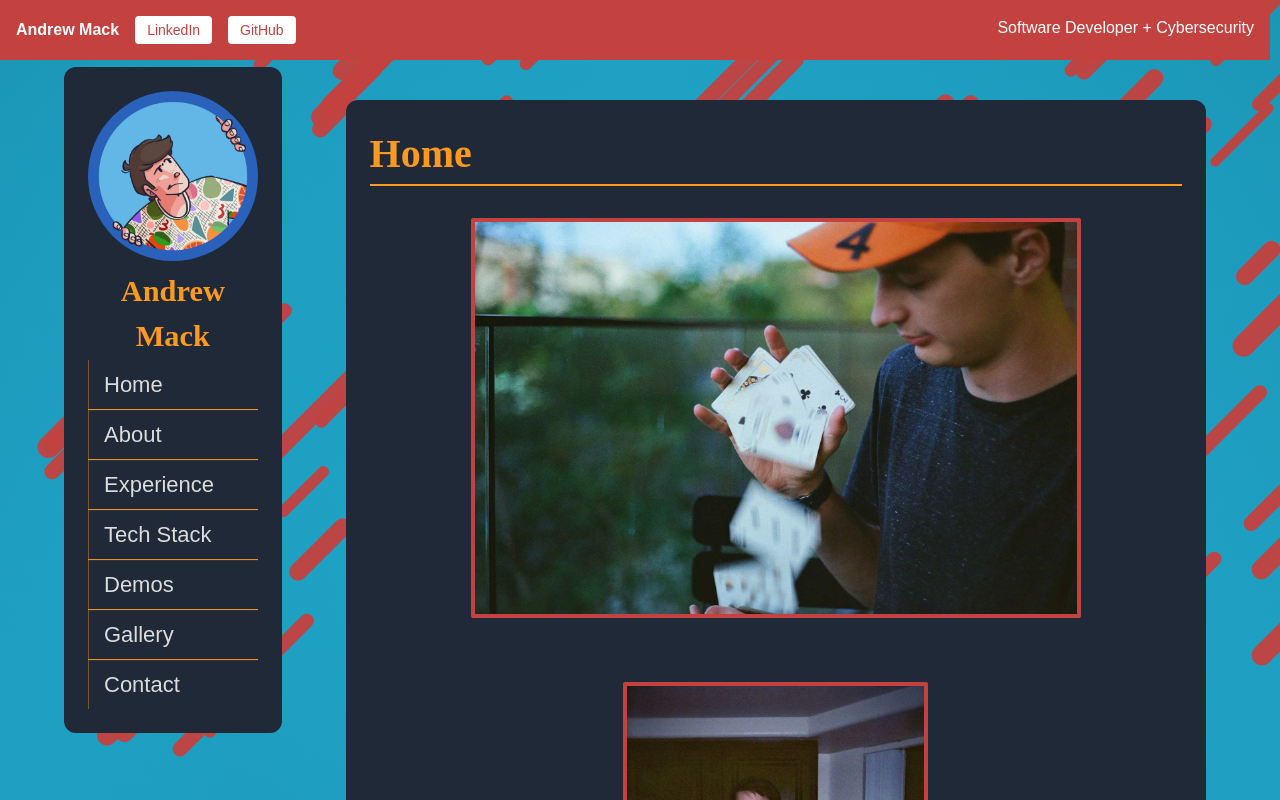
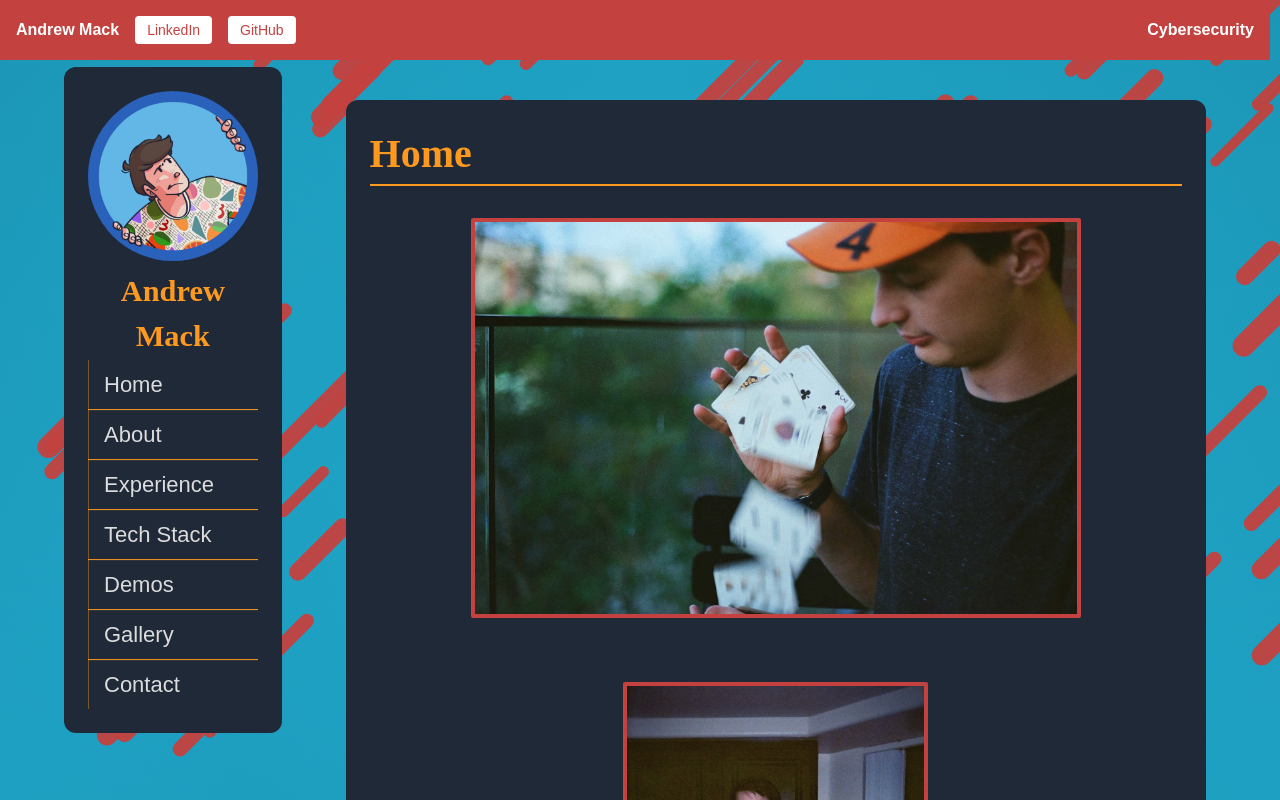
Before and after one commit to A-Mack27/Andrew-Mack-Resume, a React (Vite) app: page / in a window 1280 px wide. Shown: the top 800 px of the page. Built offline with nearby package versions, Linux system fonts and the light colour scheme.

Commit message:
Scrolling Navbar Titles - Added a scrolling text in the top right of the navbar which switches between Software Development, Information Technology, and Cybersecurity

```diff
--- a/src/components/Navbar.tsx
+++ b/src/components/Navbar.tsx
@@ -1,3 +1,62 @@
+import { useCallback, useEffect, useRef, useState } from 'react';
+
+const ROLE_TITLES = [
+    'Software Development',
+    'Cybersecurity',
+    'Information Technology',
+] as const;
+
+const ROTATE_MS = 5000;
+const TRANSITION_MS = 450;
+
+function RotatingRoleTitle() {
+    const [index, setIndex] = useState(0);
+    const [transition, setTransition] = useState<{ from: number; to: number } | null>(null);
+    const indexRef = useRef(0);
+
+    const startTransition = useCallback(() => {
+        const from = indexRef.current;
+        const to = (from + 1) % ROLE_TITLES.length;
+        setTransition({ from, to });
+    }, []);
+
+    useEffect(() => {
+        const intervalId = window.setInterval(startTransition, ROTATE_MS);
+        return () => window.clearInterval(intervalId);
+    }, [startTransition]);
+
+    useEffect(() => {
+        if (!transition) return;
+
+        const timeoutId = window.setTimeout(() => {
+            indexRef.current = transition.to;
+            setIndex(transition.to);
+            setTransition(null);
+        }, TRANSITION_MS);
+
+        return () => window.clearTimeout(timeoutId);
+    }, [transition]);
+
+    return (
+        <div
+            className="relative h-6 min-w-[13.5rem] overflow-hidden text-right font-semibold whitespace-nowrap"
+            aria-live="polite"
+        >
+            {transition ? (
+                <>
+                    <span className="absolute inset-0 flex items-center justify-end navbar-role-exit">
+                        {ROLE_TITLES[transition.from]}
+                    </span>
+                    <span className="absolute inset-0 flex items-center justify-end navbar-role-enter">
+                        {ROLE_TITLES[transition.to]}
+                    </span>
+                </>
+            ) : (
+                <span className="flex h-full items-center justify-end">{ROLE_TITLES[index]}</span>
+            )}
+        </div>
+    );
+}
 
 // Put linkedin, email, throwaway email, github
 function Navbar({ setCurrentCardContent }: { setCurrentCardContent: (page: string) => void }) {
@@ -6,7 +65,7 @@ function Navbar({ setCurrentCardContent }: { setCurrentCardContent: (page: strin
     };
 
     return (
-        <nav className="bg-[#C3423F] text-white p-4 flex justify-between w-full">
+        <nav className="bg-[#C3423F] text-white p-4 flex justify-between items-center w-full">
             <div className="flex items-center gap-4">
                 <button
                     onClick={goToContact}
@@ -31,7 +90,7 @@ function Navbar({ setCurrentCardContent }: { setCurrentCardContent: (page: strin
                     GitHub
                 </a>
             </div>
-            <div>Software Developer + Cybersecurity</div>
+            <RotatingRoleTitle />
         </nav>
     )
 }
--- a/src/index.css
+++ b/src/index.css
@@ -6,3 +6,33 @@
   .paragraphs p { @apply mb-4; }
   .paragraphs p:last-child { @apply mb-0; }
 }
+
+@keyframes navbar-role-exit {
+  from {
+    transform: translateY(0);
+    opacity: 1;
+  }
+  to {
+    transform: translateY(100%);
+    opacity: 0;
+  }
+}
+
+@keyframes navbar-role-enter {
+  from {
+    transform: translateY(-100%);
+    opacity: 0;
+  }
+  to {
+    transform: translateY(0);
+    opacity: 1;
+  }
+}
+
+.navbar-role-exit {
+  animation: navbar-role-exit 0.45s ease-in-out forwards;
+}
+
+.navbar-role-enter {
+  animation: navbar-role-enter 0.45s ease-in-out forwards;
+}
```
